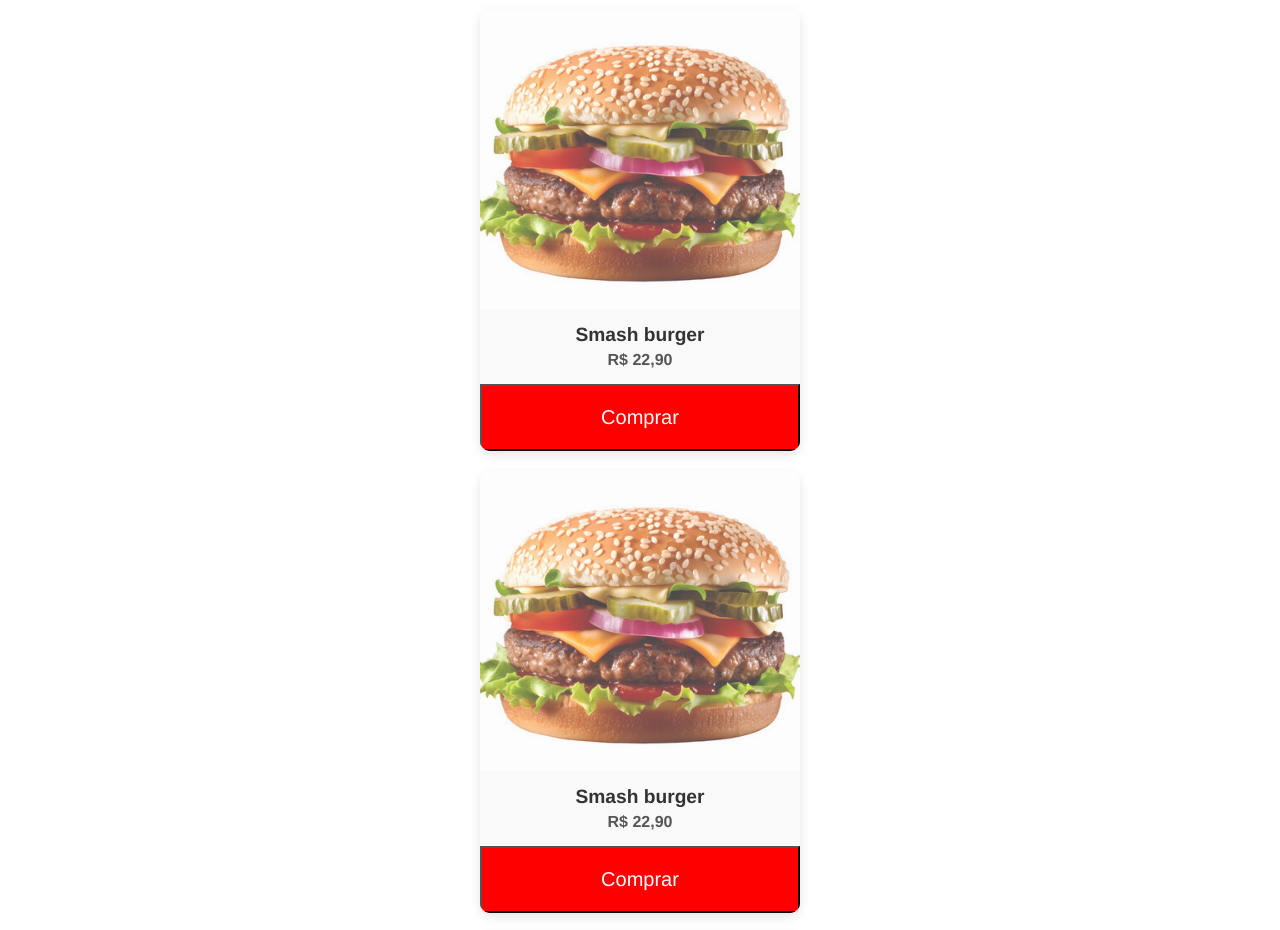
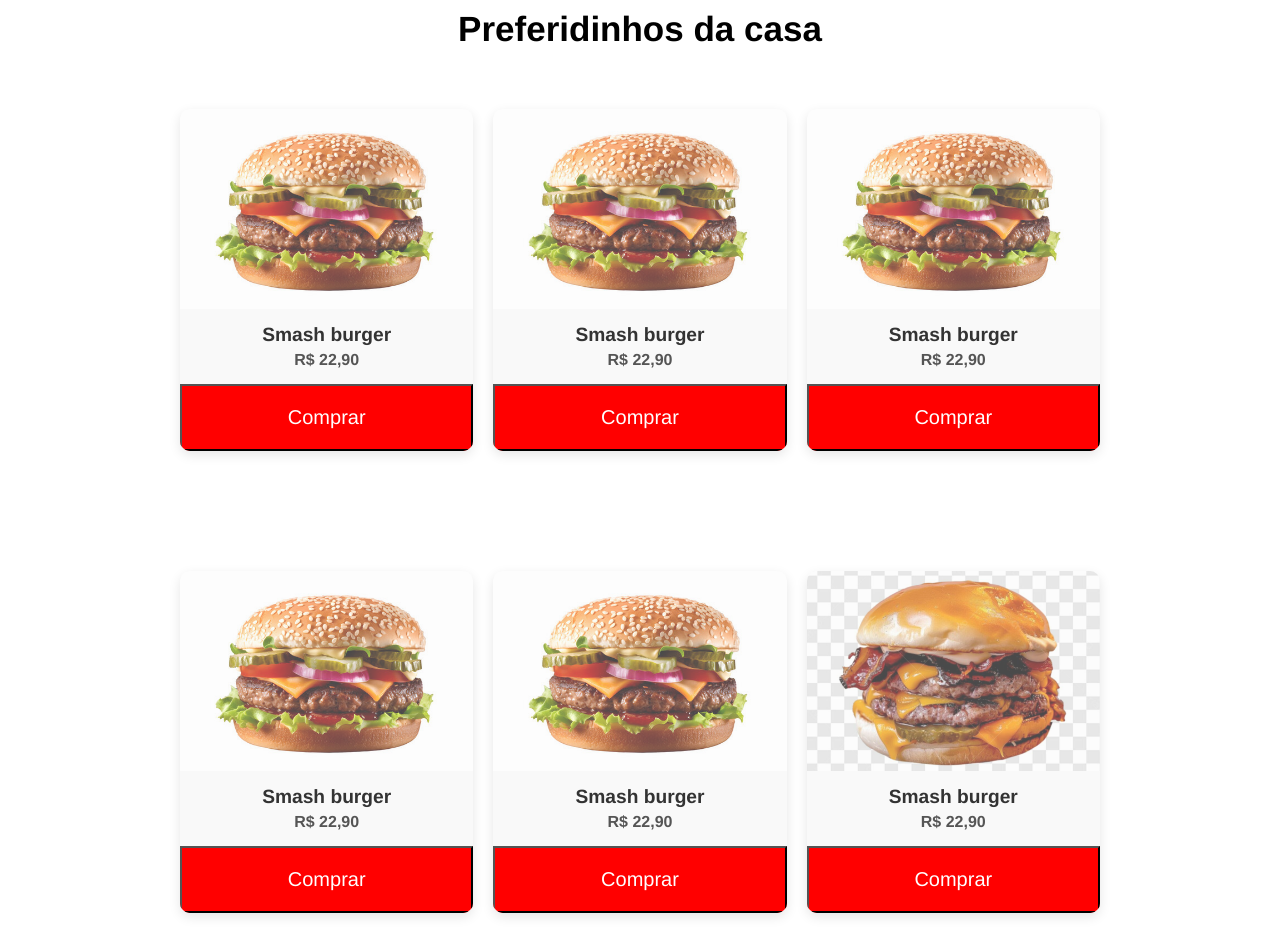
Before and after one commit to gustavosantt/Hamburgaria, a plain HTML site: page index.html in a window 1280 px wide. Shown: the part 779-1709 px from the top of the page. Drawn offline with Linux system fonts and the light colour scheme.

Commit message:
Atualizacao na pagina

```diff
--- a/index.html
+++ b/index.html
@@ -10,7 +10,7 @@
 
 <body>
     <div class="container">
-        <div class="header">
+        <div class="header" id="home">
             <nav>
                 <ul>
                     <li><a href="">Home</a></li>
@@ -66,6 +66,10 @@
         <!--Destaque dos mais pedidos-->
         <section class="maispedidos">
             <div class="destaque">
+
+                <h1>Preferidinhos da casa</h1>
+
+
                 <article class="card-1">
                     <img src="img/maisvendidos1.jpg" alt="">
 
@@ -94,6 +98,21 @@
                     <p>R$ 22,90</p>
                     <button id="comprar" onclick="">Comprar</button>
                 </article>
+
+
+                <article class="card-1">
+                    <img src="img/maisvendidos1.jpg" alt="">
+                    <H3>Smash burger</H3>
+                    <p>R$ 22,90</p>
+                    <button id="comprar" onclick="">Comprar</button>
+                </article>
+
+                <article class="card-1">
+                    <img src="img/imagem-transparente==.jpg" alt="">
+                    <H3>Smash burger</H3>
+                    <p>R$ 22,90</p>
+                    <button id="comprar" onclick="">Comprar</button>
+                </article>
             </div>
         </section>
 
@@ -118,6 +137,17 @@
             </div>
         </section>
 
+        <!--Rodape-->
+
+        <div class="rodape">
+            <nav class="navegacaotela">
+                <li><a href="#home">Home</a></li>
+                <li><a href="#">Cardapio</a></li>
+                <li><a href="#unidades">Unidades</a></li>
+                <li><a href="#">Cupons</a></li>
+            </nav>
+        </div>
+
 
         <footer class="Final">
             <p>2025 todos os direitos reservados, desenvolvido por Gustavo Henrique</p>
--- a/styles.css
+++ b/styles.css
@@ -185,7 +185,7 @@ nav a{
     cursor: pointer;
 }
 
-/*Produtos mais pedidos*/
+/***Produtos mais pedidos***/
 .maispedidos {
     padding: 40px;
     margin: 0;
@@ -194,22 +194,29 @@ nav a{
 
 .maispedidos img{
     opacity: 0.7;
-    width: 100%;
+    width: 100px;
     z-index: 1;
 }
-/* Container de destaque */
 .destaque {
     display: flex;
-    flex-direction: column; /* empilha verticalmente */
-    gap: 20px; /* espaço entre os cards */
-    max-width: 320px; /* opcional, para limitar a largura */
-    margin: 30px auto; /* centralizar */
+    flex-wrap: wrap;
+    justify-content: center;
+    gap: 20px;
+    max-width: 1000px;
+    margin: 30px auto;
 }
 
+.destaque h1{
+    font-size: 35px;
+    text-align: center;
+    position: absolute;
+    height: 10px;
 
-/* Card */
+}
+
+/* Cards */
 .card-1 {
-    width: 100%; /* ocupa toda a largura do container */
+    flex: 0 1 calc(33.33% - 40px); /* 3 cards por linha, subtraindo o gap */
     background-color: #f9f9f9;
     border-radius: 10px;
     overflow: hidden;
@@ -217,12 +224,14 @@ nav a{
     text-align: center;
     display: flex;
     flex-direction: column;
+    margin-top: 100px;
 }
+
 
 /* Imagem do card */
 .card-1 img {
     width: 100%;
-    height: 300px;
+    height: 200px;
     object-fit: cover;
     display: block;
 }
@@ -255,12 +264,6 @@ nav a{
     background-color: black;
 }
 
-/*Footer*/
-.VideoIlu img{
-    width: 100%;
-    opacity: 0.8;
-    border-radius: 10px;
-}
 
 /*Unidades*/
 
@@ -314,6 +317,11 @@ nav a{
 }
 
 /*Footer*/
+.VideoIlu img{
+    width: 100%;
+    opacity: 0.8;
+    border-radius: 10px;
+}
 
 .Final p{
     font-size: 15px;
```
